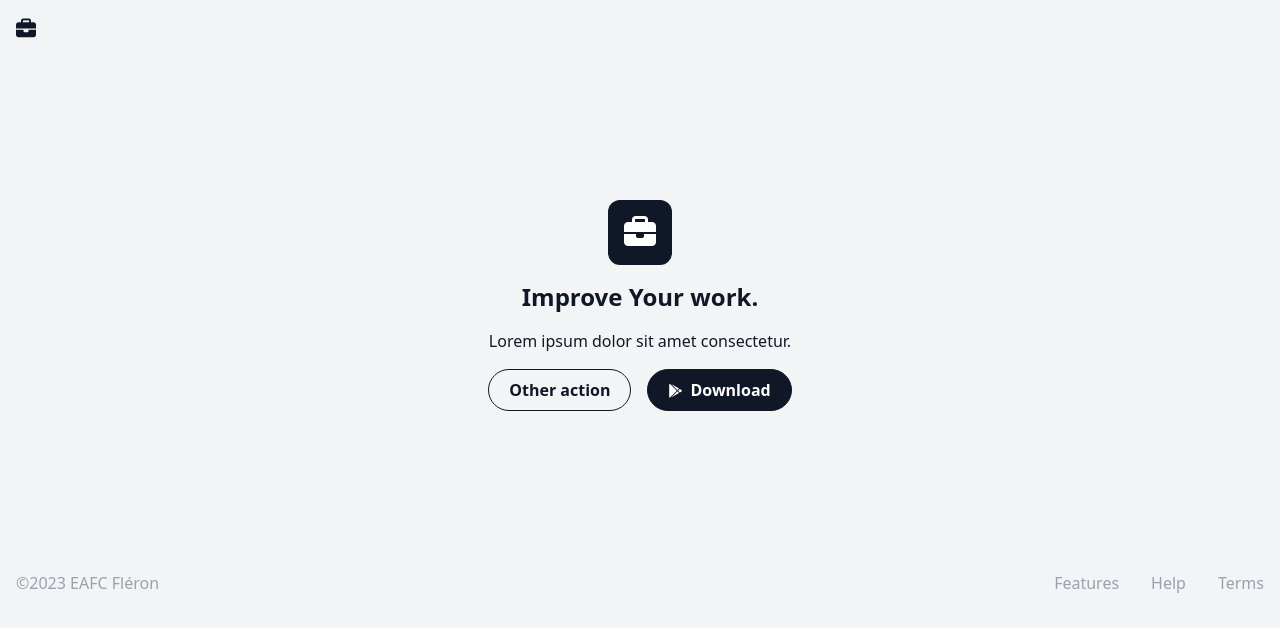
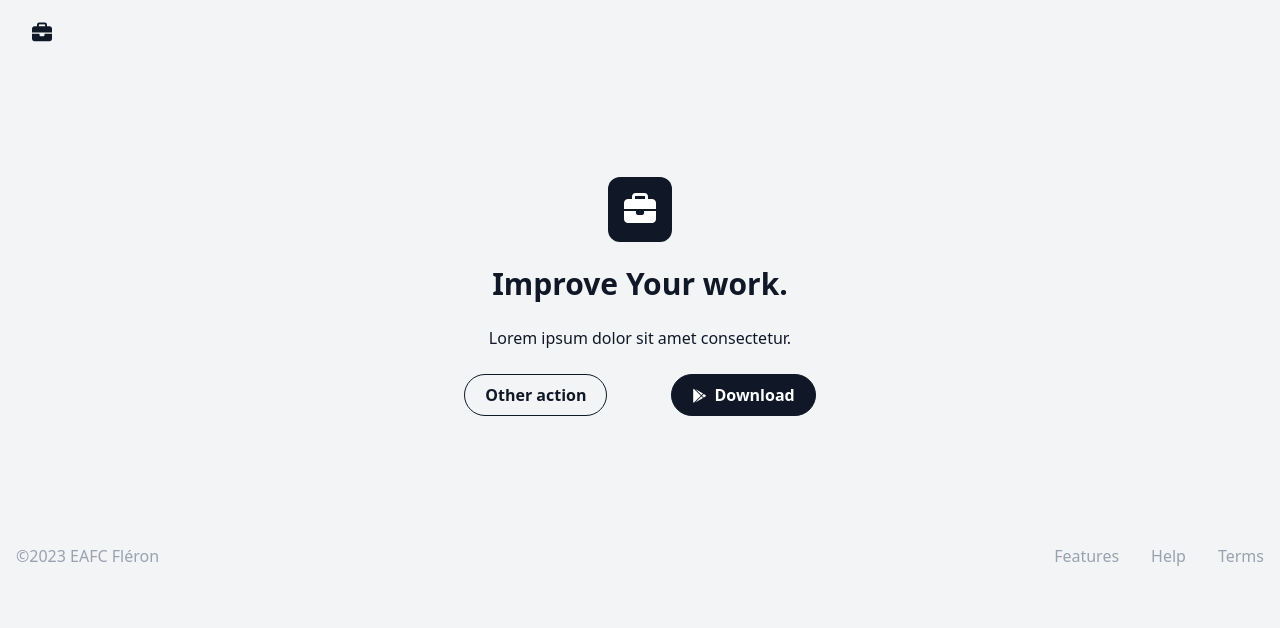
Before and after one commit to Falkort91/VITE_Tailwind, a website built with Vite: page index.html in a window 1280 px wide. Built offline with nearby package versions, Linux system fonts and the light colour scheme.

Commit message:
Version final

```diff
--- a/index.html
+++ b/index.html
@@ -7,19 +7,19 @@
     <link rel="stylesheet" href="https://cdnjs.cloudflare.com/ajax/libs/font-awesome/6.7.2/css/all.min.css" integrity="sha512-Evv84Mr4kqVGRNSgIGL/F/aIDqQb7xQ2vcrdIwxfjThSH8CSR7PBEakCr51Ck+w+/U6swU2Im1vVX0SVk9ABhg==" crossorigin="anonymous" referrerpolicy="no-referrer" />
     <title>Vite App</title>
   </head>
-  <body class="text-gray-900 bg-gray-100 m-4">
+  <body class="bg-gray-100 m-4">
 
-    <header class="container mx-auto">
+    <header class="container mx-auto px-4 py-4 flex items-center justify-start">
       <i class="fa-solid fa-briefcase fa-lg"></i>
     </header>
 
-    <main class="container mx-auto text-center space-y-4 py-40">
+    <main class="container mx-auto px-4 text-center space-y-6 py-20 sm:py-32">
       <i class="fa-solid fa-briefcase fa-2xl text-white bg-gray-900 py-8 px-4 rounded-xl"></i>
-      <h1 class="font-bold text-2xl">Improve Your work.</h1>
+      <h1>Improve Your work.</h1>
       <p>Lorem ipsum dolor sit amet consectetur.</p>
-      <div class="flex flex-row gap-4 justify-center">
+      <div class="flex flex-row gap-4 md:gap-16 justify-center">
         <a href="#" class="button">Other action</a>
-        <a href="#" class="button bg-gray-900 text-white flex flex-row gap-2 items-center"><i class="fa-brands fa-google-play fa-sm" style="color: #ffffff;"></i></svg>Download</a>
+        <a href="#" class="button bg-gray-900 text-white flex flex-row gap-2 items-center"><i class="fa-brands fa-google-play fa-sm" style="color: #ffffff;"></i>Download</a>
       </div>
     </main>
 
--- /dev/null
+++ b/src/css/text.css
@@ -0,0 +1,6 @@
+body{
+    @apply text-gray-900 text-sm sm:text-base;
+}
+h1{
+    @apply font-bold text-xl md:text-3xl;
+}
--- a/src/style.css
+++ b/src/style.css
@@ -1,2 +1,3 @@
 @import "tailwindcss";
 @import "./css/components.css";
+@import "./css/text.css";
```
